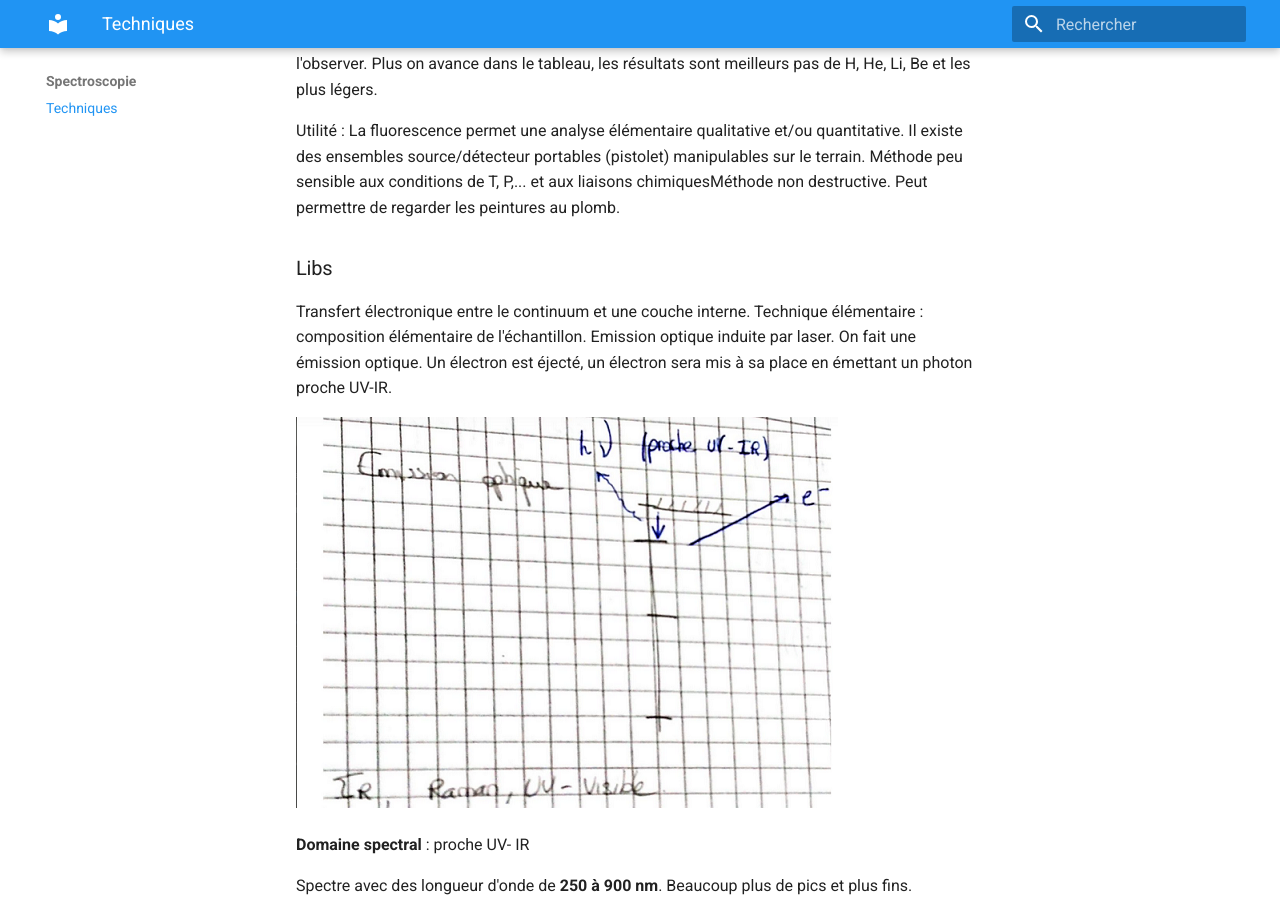
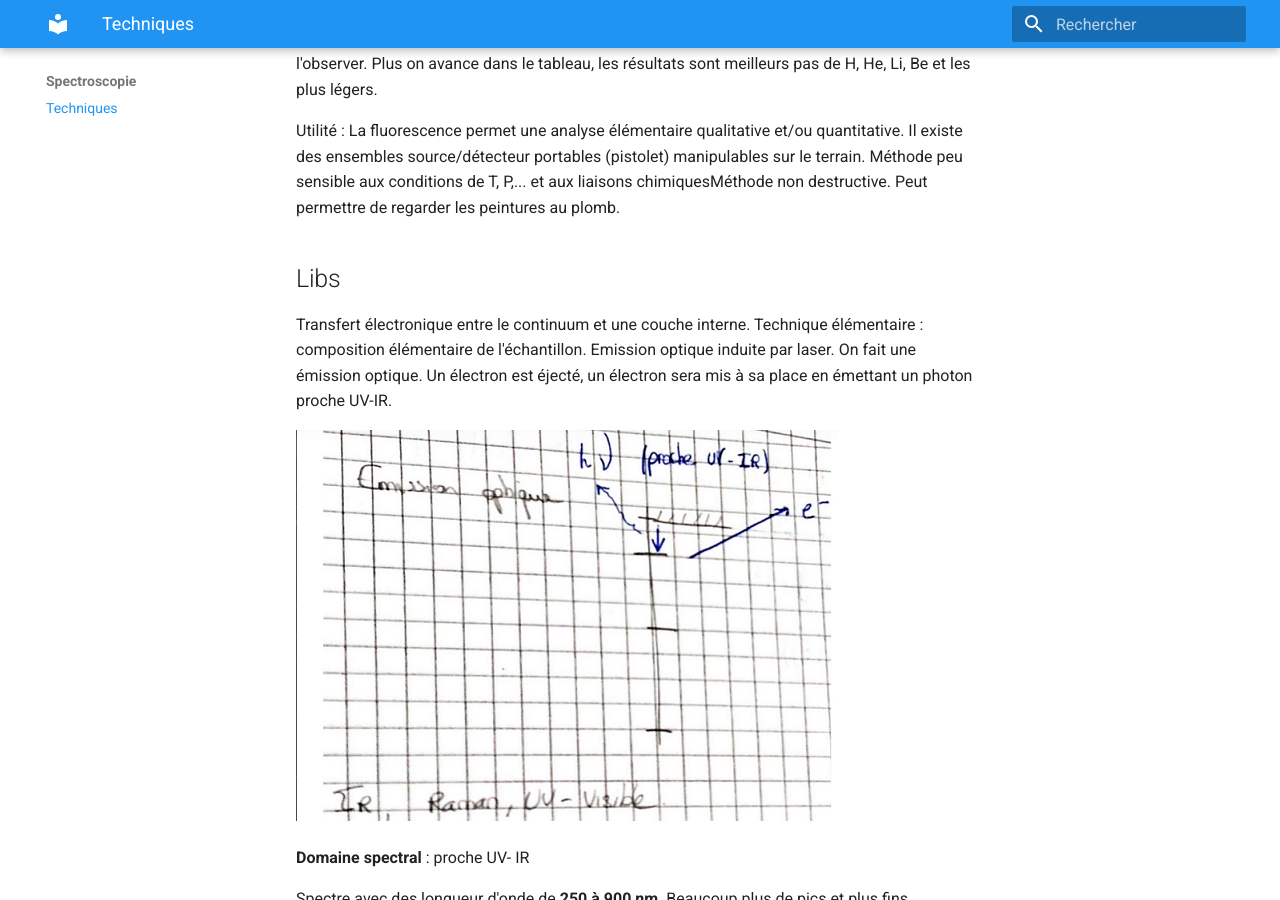
Before and after one commit to Lizeem/M1SSEcours, an MkDocs documentation site: the page built from Docs/Spectroscopie/Spectroscopie.md, in a window 1280 px wide and 900 px high, scrolled down 6120 px. Built offline with MkDocs 1.6.1 and Material for MkDocs 9.7.7, drawn with Linux system fonts in a browser that asks for light colours.

Commit message:
Update cours

```diff
--- a/Docs/Spectroscopie/Spectroscopie.md
+++ b/Docs/Spectroscopie/Spectroscopie.md
@@ -106,7 +106,7 @@ Infos diverses : Les éléments doivent avoir une couche L. Seulement à partir
 
 Utilité : La fluorescence permet une analyse élémentaire qualitative et/ou quantitative. Il existe des ensembles source/détecteur portables (pistolet) manipulables sur le terrain. Méthode peu sensible aux conditions de T, P,... et aux liaisons chimiquesMéthode non destructive. Peut permettre de regarder les peintures au plomb.
 
-### Libs
+## Libs
 
 Transfert électronique entre le continuum et une couche interne. Technique élémentaire : composition élémentaire de l'échantillon. Emission optique induite par laser. On fait une émission optique. Un électron est éjecté, un électron sera mis à sa place en émettant un photon proche UV-IR.
 
@@ -120,13 +120,13 @@ Spectre avec des longueur d'onde de **250 à 900 nm**. Beaucoup plus de pics et
 
 En Libs, on voit tous les éléments. Efficace sur les éléments légers. Différence entre XRF et Libs, le calcul des quantités. Libs se base sur la physique des plasmas. Plus compliqué pour doser.
 
-### DRF
+## DRF
 
 Diffraction des rayons X
 
 ![Diffraction](Images/diffraction.PNG)
 
-### UV - Visible
+## UV - Visible
 
 On peut mesurer deux choses en UV-Visible :
 
```
Also changed, not shown: other parts of Docs/Spectroscopie/Spectroscopie.md (+9 -2 lines), Docs/Spectroscopie/Images/FTIR.PNG (added), Docs/Spectroscopie/Images/Raman.PNG (added), Docs/Spectroscopie/Images/spectreIR.PNG (added), Docs/Spectroscopie/Images/spectreraman.PNG (added), 3 other files.
